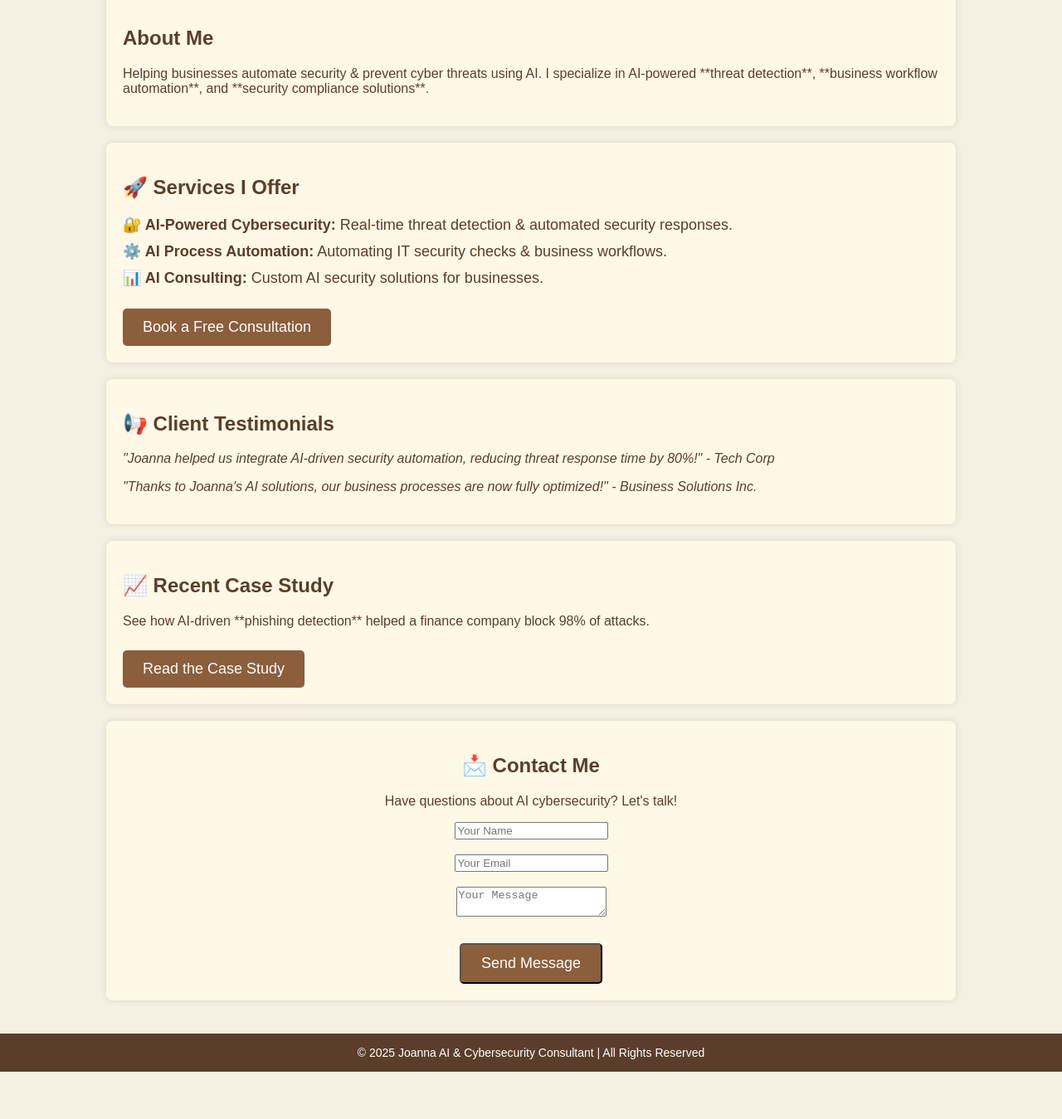
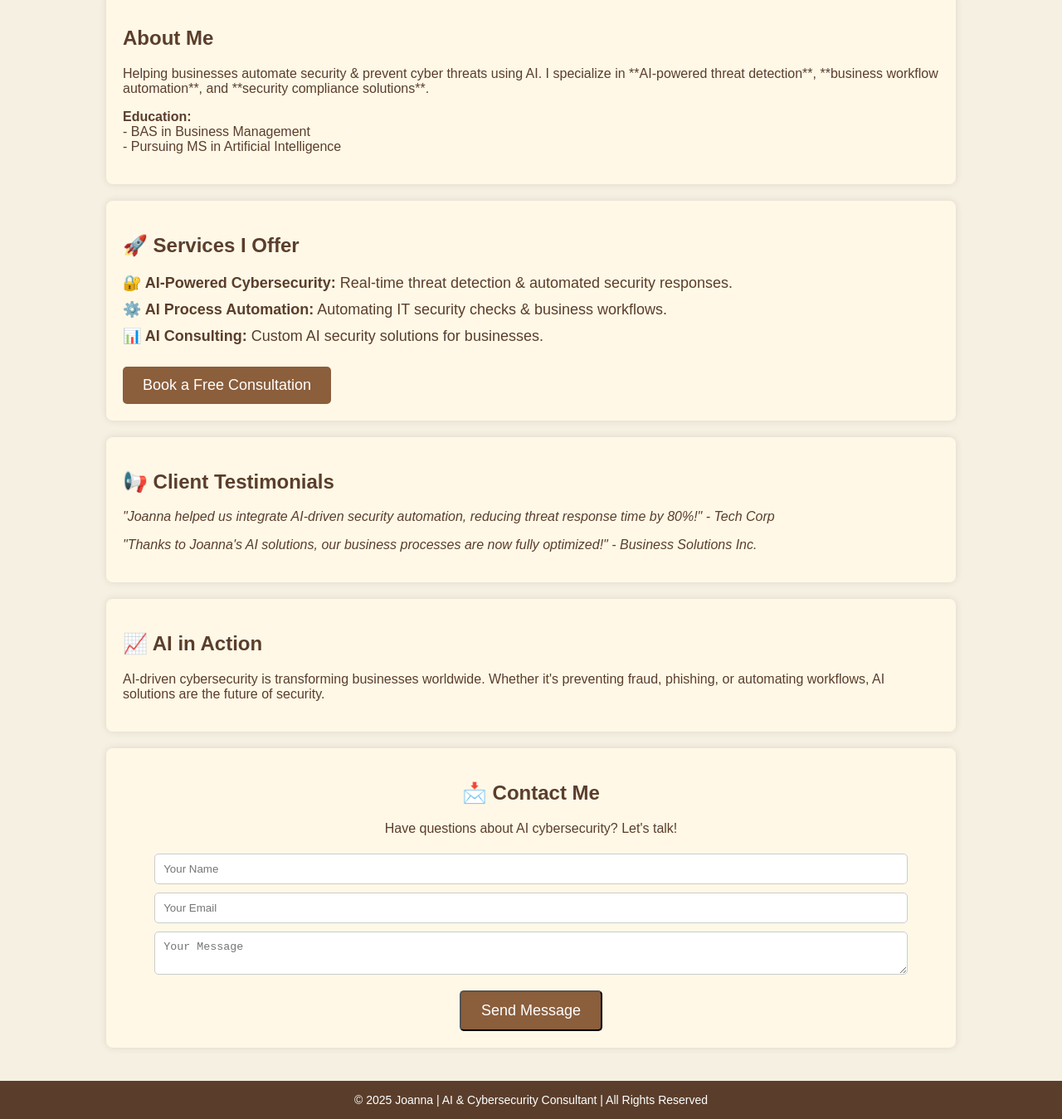
Before and after one commit to JoannaLundy/Joanna-AI-consultant, a plain HTML site: page Index.html in a window 1280 px wide. Shown: the part 320-1669 px from the top of the page at 83% size. Before the commit the page ends 1612 px from the top, so only its background shows below. Drawn offline with Linux system fonts and the light colour scheme.

Commit message:
Update Index.html

```diff
--- a/Index.html
+++ b/Index.html
@@ -3,7 +3,7 @@
 <head>
     <meta charset="UTF-8">
     <meta name="viewport" content="width=device-width, initial-scale=1.0">
-    <title>Joanna AI & Cybersecurity Consultant</title>
+    <title>Joanna | AI & Cybersecurity Consultant</title>
     <style>
         body {
             font-family: Arial, sans-serif;
@@ -72,6 +72,13 @@
             border-radius: 8px;
             box-shadow: 0px 0px 10px rgba(0, 0, 0, 0.1);
         }
+        input, textarea {
+            width: 90%;
+            padding: 10px;
+            margin: 5px 0;
+            border: 1px solid #ccc;
+            border-radius: 5px;
+        }
         footer {
             background: #5a3e2b;
             color: white;
@@ -84,7 +91,7 @@
 <body>
 
     <header>
-        Joanna AI & Cybersecurity Consultant
+        Joanna | AI & Cybersecurity Consultant
     </header>
 
     <div class="container">
@@ -93,8 +100,11 @@
         <div class="section">
             <h2>About Me</h2>
             <p>Helping businesses automate security & prevent cyber threats using AI.
-            I specialize in AI-powered **threat detection**, **business workflow automation**,
+            I specialize in **AI-powered threat detection**, **business workflow automation**,
             and **security compliance solutions**.</p>
+            <p><strong>Education:</strong><br>
+            - BAS in Business Management<br>
+            - Pursuing MS in Artificial Intelligence</p>
         </div>
 
         <div class="section">
@@ -114,25 +124,24 @@
         </div>
 
         <div class="section">
-            <h2>📈 Recent Case Study</h2>
-            <p>See how AI-driven **phishing detection** helped a finance company block 98% of attacks.</p>
-            <a href="#" class="cta-button">Read the Case Study</a>
+            <h2>📈 AI in Action</h2>
+            <p>AI-driven cybersecurity is transforming businesses worldwide. Whether it's preventing fraud, phishing, or automating workflows, AI solutions are the future of security.</p>
         </div>
 
         <div class="contact-form">
             <h2>📩 Contact Me</h2>
             <p>Have questions about AI cybersecurity? Let's talk!</p>
             <form action="mailto:lundyjoanna@outlook.com" method="POST" enctype="text/plain">
-                <input type="text" name="name" placeholder="Your Name" required><br><br>
-                <input type="email" name="email" placeholder="Your Email" required><br><br>
-                <textarea name="message" placeholder="Your Message" required></textarea><br><br>
+                <input type="text" name="name" placeholder="Your Name" required><br>
+                <input type="email" name="email" placeholder="Your Email" required><br>
+                <textarea name="message" placeholder="Your Message" required></textarea><br>
                 <button type="submit" class="cta-button">Send Message</button>
             </form>
         </div>
     </div>
 
     <footer>
-        &copy; 2025 Joanna AI & Cybersecurity Consultant | All Rights Reserved
+        &copy; 2025 Joanna | AI & Cybersecurity Consultant | All Rights Reserved
     </footer>
 
 </body>
```
